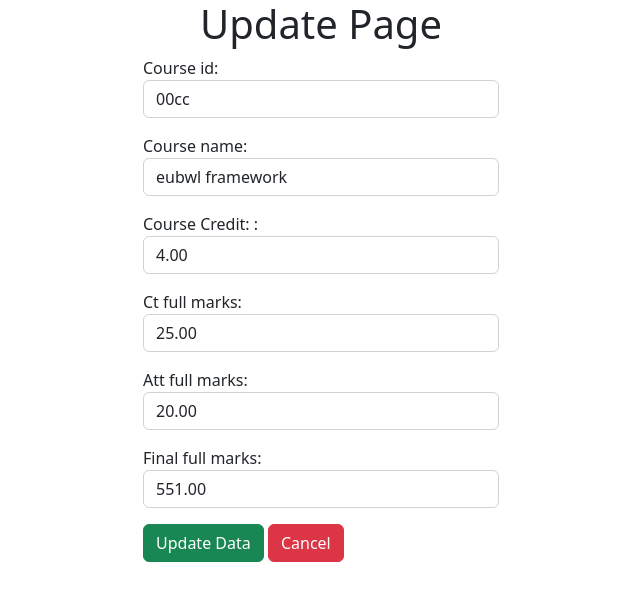
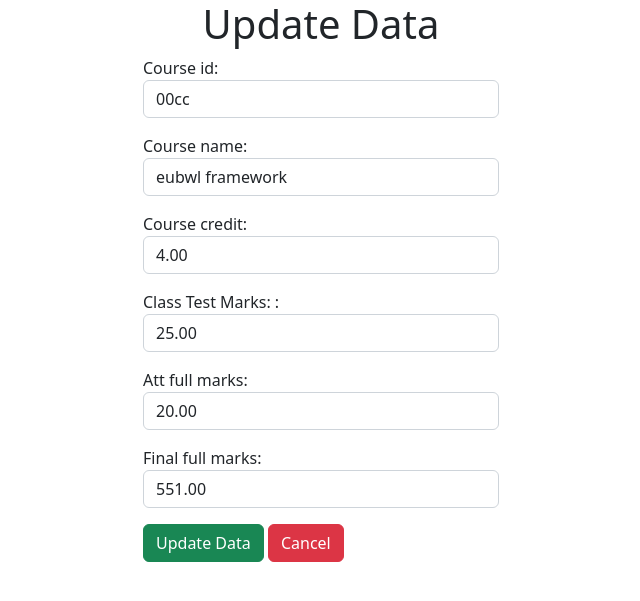
Before and after one commit to ashimghoshfm/crud_operation, a Django app: page /courseapp/edit/2/ in a window 1280 px wide. Shown: the top 601 px of the page, without its empty margins (319-959 px from the left). Run offline with Django 3.2, Linux system fonts and the light colour scheme; data comes from the database, SQL or seed files in the repository; both versions use the stored data as it was after the commit; some libraries are stand-ins or nearby versions.

Commit message:
last commit by ashim

```diff
--- a/weblabproject/courseapp/models.py
+++ b/weblabproject/courseapp/models.py
@@ -4,7 +4,7 @@ from django.db import models
 class Course (models.Model):
     course_id= models.CharField(max_length=20)
     course_name= models.CharField(max_length=45)
-    course_credit= models.DecimalField(decimal_places=2,max_length=10,max_digits=5, verbose_name='Course Credit: ')
-    ct_full_marks= models.DecimalField(decimal_places=2,max_digits=5,max_length=10)
+    course_credit= models.DecimalField(decimal_places=2,max_length=10,max_digits=5)
+    ct_full_marks= models.DecimalField(decimal_places=2,max_digits=5,max_length=10, verbose_name='Class Test Marks: ')
     att_full_marks= models.DecimalField(decimal_places=2,max_digits=5,max_length=10)
     final_full_marks= models.DecimalField(decimal_places=2,max_digits=5,max_length=10)
--- a/weblabproject/courseapp/views.py
+++ b/weblabproject/courseapp/views.py
@@ -69,7 +69,7 @@ def update(request, id):
 def edit(request, id):
     crs = Course.objects.get(id=id)
     form = CourseForm(instance = crs)
-    return render(request, 'courseapp/update.html', {"form":form})
+    return render(request, 'courseapp/update.html', {"form":form, 'crs':crs})
 
 
 
--- a/weblabproject/templates/courseapp/update.html
+++ b/weblabproject/templates/courseapp/update.html
@@ -10,22 +10,28 @@
 </head>
 <body>
 
-    <!-- <p>Course ID: {{ forms.course_id }}</p>
-    <p>Course Name: {{ forms.course_credit }}</p>
-    <p>Course Credit: {{ forms.ct_full_marks }}</p>
-    <p>Attendence Full Marks: {{ forms.att_full_marks}}</p>
-    <p>Final Full Marks: {{ forms.final_full_marks }}</p> -->
+
 
     <div class="container">
         <div class="row">
             <div class="col-4"></div>
             <div class="col-4">
-            <h1 class="text-center">Update Page</h1>
+            <h1 class="text-center">Update Data</h1>
 
             <!-- <form method="post" action="" class=""> -->
-            <form method="post" action="" class="">
+            <!-- <form method="post" action="" class=""> -->
+            <form method="post" action="{% url 'update' crs.id %}" class="">
                 {% csrf_token %}
                 {{form.as_p}}
+
+                <!-- <p>Course ID: {{ form.course_id }}</p>
+                <p>Course Name: {{ form.course_name }}</p>
+                <p>Course Credit: {{ form.course_credit }}</p>
+                <p>CT Full Marks: {{ form.ct_full_marks}}</p>
+                <p>Attendence Full Marks: {{ form.att_full_marks}}</p>
+                <p>Final Full Marks: {{ form.final_full_marks }}</p> -->
+
+
                 <input type="submit" value="Update Data" class="btn btn-success">
                 <a href="{% url 'home' %}" class="btn btn-danger">Cancel</a>
             </form>
```
Also changed, not shown: weblabproject/db.sqlite3, weblabproject/templates/courseapp/edit.html (added).
